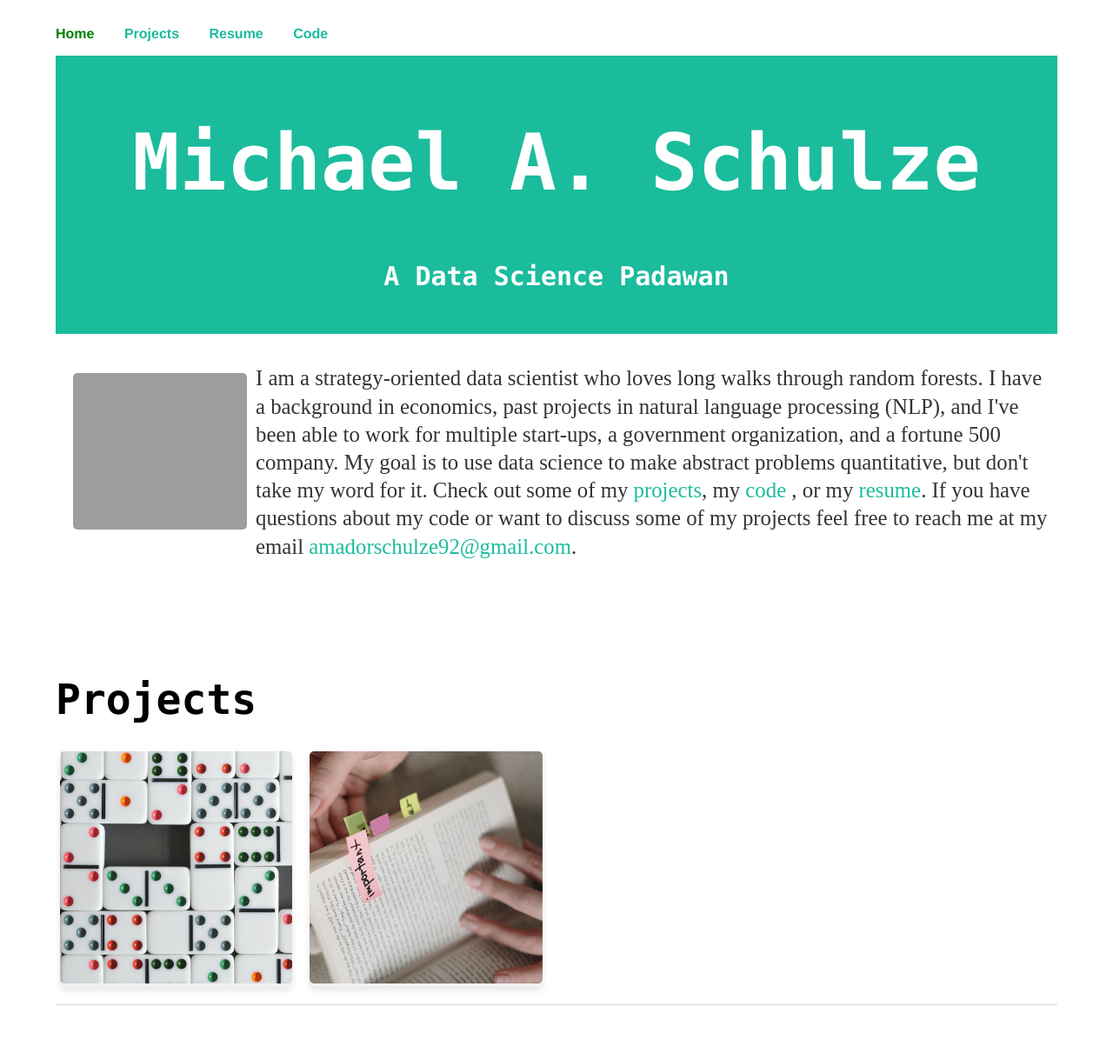
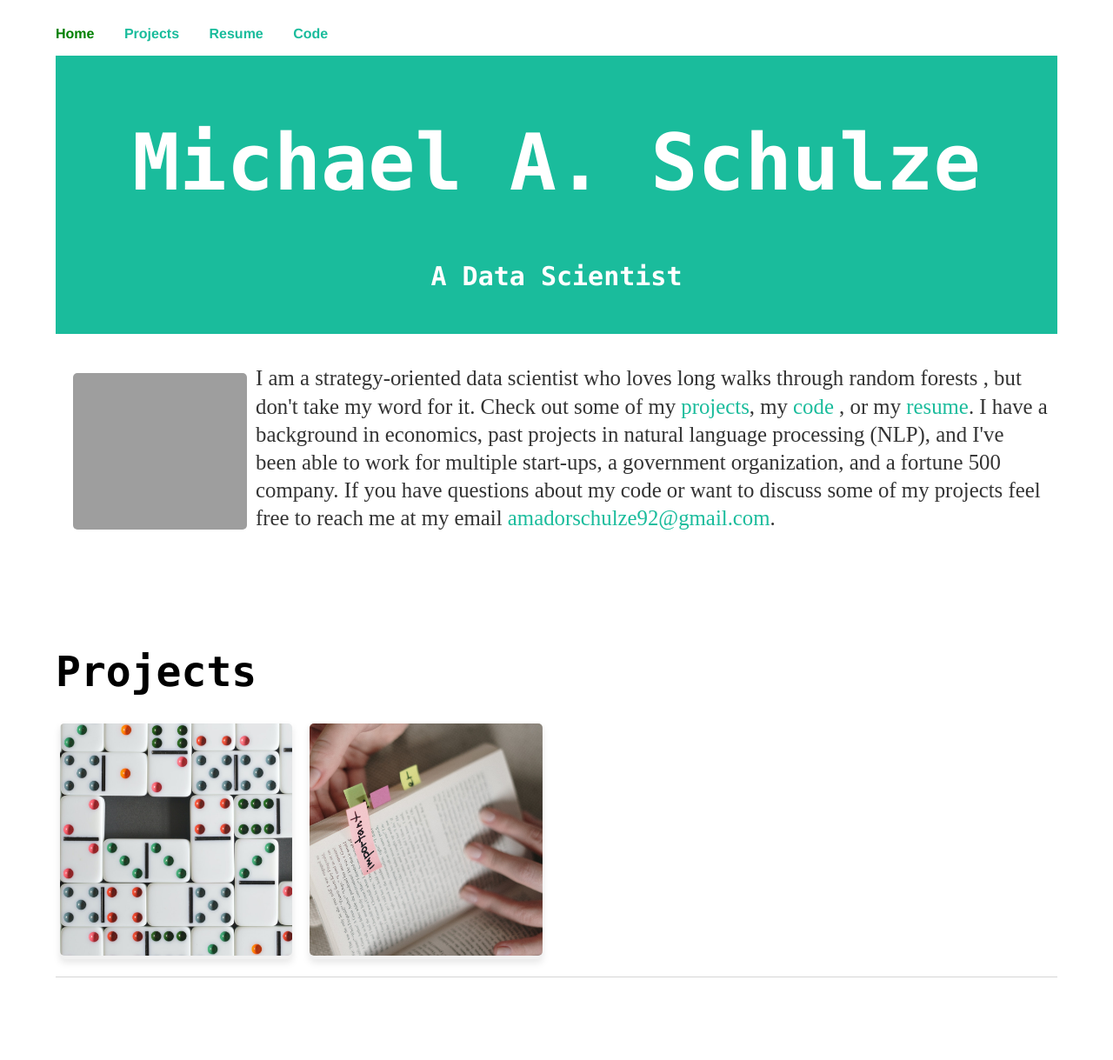
Before and after one commit to amadorschulze92/amadorschulze92.github.io, a Jekyll site: the page built from index.html, in a window 1280 px wide. Shown: the whole page at 87% size. Built offline with Jekyll 4.4.1, drawn with Linux system fonts in a browser that asks for light colours; after the commit the page ends 1187 px from its top, so only the background shows below that; grey boxes are pictures that could not be loaded.

Commit message:
more professional

```diff
--- a/index.html
+++ b/index.html
@@ -9,23 +9,21 @@ title: Michael A. Schulze
     <title>{{ page.title }}</title>
     <div class="header">
       <h1>Michael A. Schulze</h1>
-      <h4>A Data Science Padawan</h4>
+      <h4>A Data Scientist</h4>
     </div>
   </head>
   <body>
     <p class="intro">
       <img src="/assets/images/Michael_Schulze.jpeg" width="200" height="180" alt="Michael Schulze">
       I am a strategy-oriented data scientist who loves long walks through
-      random forests. I have a background in economics, past projects in natural
-      language processing (NLP), and I've been able to work for multiple
-      start-ups, a government organization, and a fortune 500 company. My goal
-      is to use data science to make abstract problems quantitative, but don't
-      take my word for it. Check out some of my
+      random forests , but don't take my word for it. Check out some of my
       <a href="/projects.html">projects</a>, my <a href="https://github.com/amadorschulze92">code</a>
-      , or my
-      <a href="https://docs.google.com/document/d/1thLqAjj-BYSyU1iCXER2uiUdLH3TE7B45c8Q1hyeDcQ/edit?usp=sharing">resume</a>.
-      If you have questions about my code or want to discuss some of my projects
-      feel free to reach me at my email <span style="color: #1abc9c">amadorschulze92@gmail.com</span>.
+      , or my <a href="https://docs.google.com/document/d/1thLqAjj-BYSyU1iCXER2uiUdLH3TE7B45c8Q1hyeDcQ/edit?usp=sharing">resume</a>.
+      I have a background in economics, past projects in natural language
+      processing (NLP), and I've been able to work for multiple start-ups, a
+      government organization, and a fortune 500 company. If you have questions
+      about my code or want to discuss some of my projects feel free to reach me
+      at my email <span style="color: #1abc9c">amadorschulze92@gmail.com</span>.
     </p>
     <br>
     <br>
```
